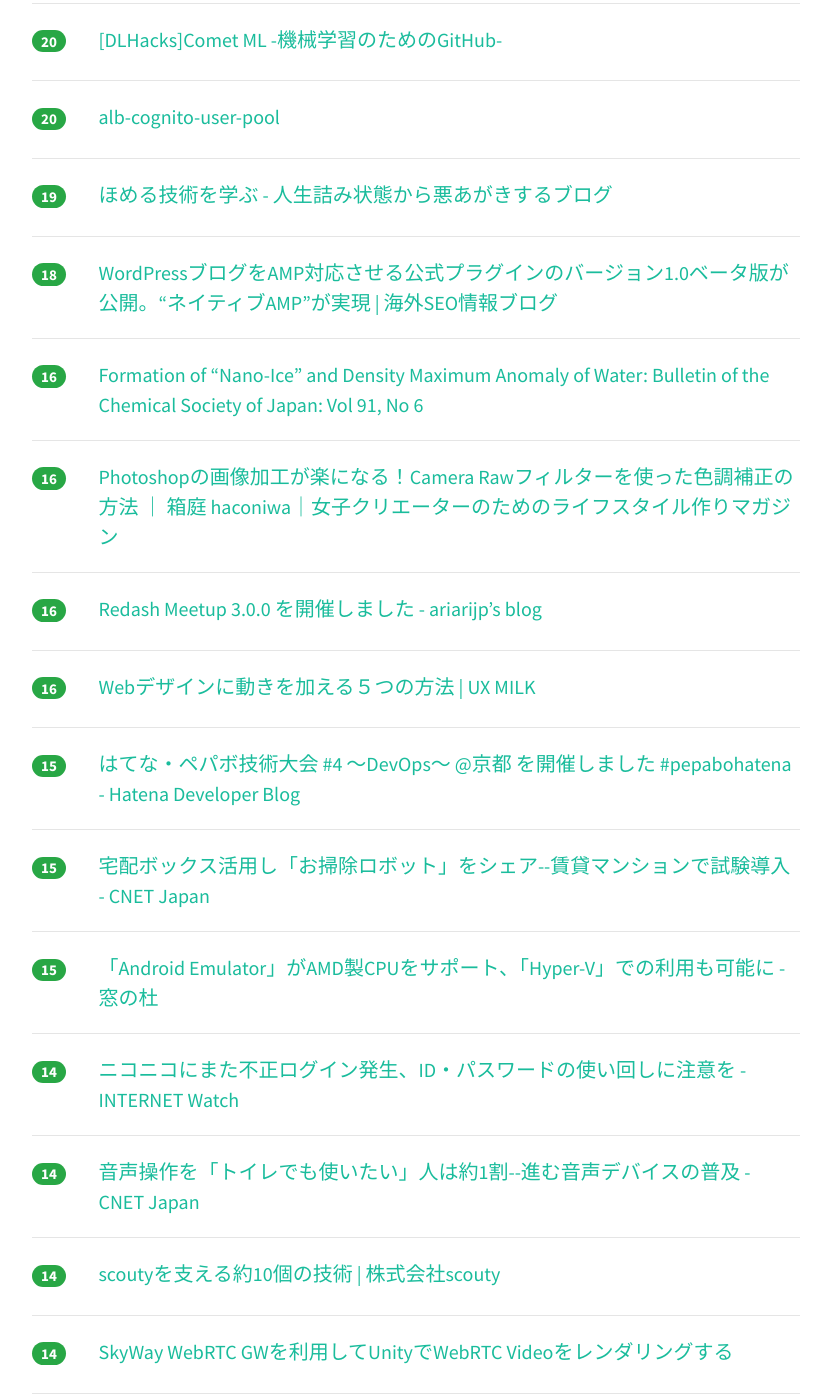
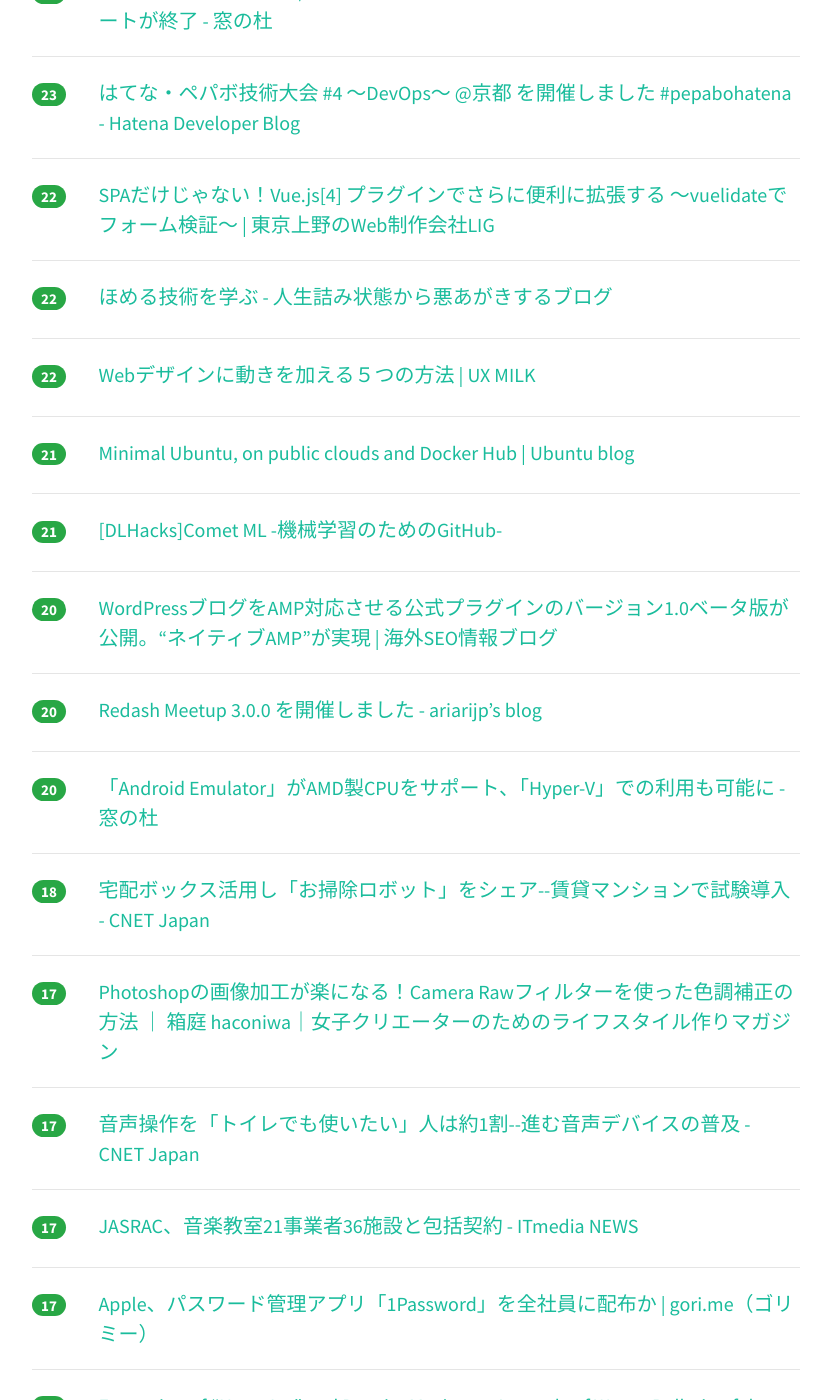
Before and after one commit to yatta47/hatena-matome-site, a Jekyll site: the page built from _posts/2018-07-11-hatena.md, in a window 1280 px wide and 1400 px high, scrolled down 2192 px. Shown: the whole window, without its empty margins (224-1055 px from the left). Built offline with Jekyll 4.4.1, drawn with Linux system fonts in a browser that asks for light colours; nearby versions of some CDN libraries; some of the changed text lies outside the part shown.

Commit message:
Updated 2018-07-11

```diff
--- a/_posts/2018-07-11-hatena.md
+++ b/_posts/2018-07-11-hatena.md
@@ -1,59 +1,79 @@
 ---
 layout: post
 title:  "2018-07-11 はてぶIT"
-date:   2018-07-11 12:02:48
+date:   2018-07-11 13:02:40
 tags: [it-hotentry]
 ---
-47 件のデータあり
+52 件のデータあり
 
 <hr><div class="row">
-<div class="col-1"><span class="badge badge-pill badge-success h2">235</span></div>
+<div class="col-1"><span class="badge badge-pill badge-success h2">249</span></div>
+<div class="col-11"><a href='https://cloudpack.media/41647' target='_blank'>2018年なぜ私達はコンテナ/Dockerを使うのか | cloudpack.media</a></div>
+</div>
+<hr>
+<div class="row">
+<div class="col-1"><span class="badge badge-pill badge-success h2">246</span></div>
 <div class="col-11"><a href='https://www.publickey1.jp/blog/18/javadockerjibgoogle.html' target='_blank'>Javaアプリケーションを自動的にDockerイメージにビルドしてくれる「Jib」、Googleがオープンソースで公開 － Publickey</a></div>
 </div>
 <hr>
 <div class="row">
-<div class="col-1"><span class="badge badge-pill badge-success h2">179</span></div>
-<div class="col-11"><a href='https://cloudpack.media/41647' target='_blank'>2018年なぜ私達はコンテナ/Dockerを使うのか | cloudpack.media</a></div>
-</div>
-<hr>
-<div class="row">
-<div class="col-1"><span class="badge badge-pill badge-success h2">111</span></div>
+<div class="col-1"><span class="badge badge-pill badge-success h2">116</span></div>
 <div class="col-11"><a href='https://gigazine.net/news/20180710-parts-map/' target='_blank'>日本のどこに電子部品店があるか一目で分かる「日本全国電子部品店マップ」 - GIGAZINE</a></div>
 </div>
 <hr>
 <div class="row">
-<div class="col-1"><span class="badge badge-pill badge-success h2">67</span></div>
+<div class="col-1"><span class="badge badge-pill badge-success h2">95</span></div>
 <div class="col-11"><a href='https://qiita.com/Kakuni/items/21b7a587dac77ba84719' target='_blank'>弊社でのJavaScriptの書き方</a></div>
 </div>
 <hr>
 <div class="row">
-<div class="col-1"><span class="badge badge-pill badge-success h2">50</span></div>
+<div class="col-1"><span class="badge badge-pill badge-success h2">56</span></div>
 <div class="col-11"><a href='http://ascii.jp/elem/000/001/707/1707947/' target='_blank'>ASCII.jp：「目標はRPAではなく“知的プロセス自動化”」Kofax CEOが戦略語る (1/2)</a></div>
 </div>
 <hr>
 <div class="row">
-<div class="col-1"><span class="badge badge-pill badge-success h2">45</span></div>
+<div class="col-1"><span class="badge badge-pill badge-success h2">50</span></div>
 <div class="col-11"><a href='https://qiita.com/uint256_t/items/be9a0c2313ea81fa7b20' target='_blank'>[メモ] JavaScriptエンジンを作る話</a></div>
 </div>
 <hr>
 <div class="row">
-<div class="col-1"><span class="badge badge-pill badge-success h2">39</span></div>
+<div class="col-1"><span class="badge badge-pill badge-success h2">40</span></div>
+<div class="col-11"><a href='https://qiita.com/zembutsu/items/f3ca774c52fc8b329c66' target='_blank'>Kubernetes 1.11 カスタム・クラスタをゼロ（スクラッチ）から構築（参考訳）</a></div>
+</div>
+<hr>
+<div class="row">
+<div class="col-1"><span class="badge badge-pill badge-success h2">40</span></div>
 <div class="col-11"><a href='https://courrier.jp/news/archives/127441/' target='_blank'>SNSの機能は「行動科学的コカイン」！｜「人々が病みつきになる方法」に開発者たちも懸念 | クーリエ・ジャポン</a></div>
 </div>
 <hr>
 <div class="row">
-<div class="col-1"><span class="badge badge-pill badge-success h2">38</span></div>
-<div class="col-11"><a href='https://qiita.com/zembutsu/items/f3ca774c52fc8b329c66' target='_blank'>Kubernetes 1.11 カスタム・クラスタをゼロ（スクラッチ）から構築（参考訳）</a></div>
+<div class="col-1"><span class="badge badge-pill badge-success h2">39</span></div>
+<div class="col-11"><a href='https://japan.cnet.com/article/35121944/' target='_blank'>家庭内暴力の背後にはびこるスマートホーム技術などの悪用--対抗手段はあるのか - CNET Japan</a></div>
 </div>
 <hr>
 <div class="row">
-<div class="col-1"><span class="badge badge-pill badge-success h2">30</span></div>
+<div class="col-1"><span class="badge badge-pill badge-success h2">37</span></div>
+<div class="col-11"><a href='https://qiita.com/a24dai/items/5fddbffdbb05b2ed2894' target='_blank'>図解！どのサイトを見てもわからなかった人のためのMVC</a></div>
+</div>
+<hr>
+<div class="row">
+<div class="col-1"><span class="badge badge-pill badge-success h2">35</span></div>
 <div class="col-11"><a href='https://smarthacks.jp/mag/37329' target='_blank'>スマートスピーカーのビジネス活用 先進事例8アプリをまとめてみた。 – SmartHacks Magazine</a></div>
 </div>
 <hr>
 <div class="row">
-<div class="col-1"><span class="badge badge-pill badge-success h2">30</span></div>
-<div class="col-11"><a href='https://qiita.com/a24dai/items/5fddbffdbb05b2ed2894' target='_blank'>図解！どのサイトを見てもわからなかった人のためのMVC</a></div>
+<div class="col-1"><span class="badge badge-pill badge-success h2">34</span></div>
+<div class="col-11"><a href='https://dev.classmethod.jp/hardware/raspberry-pi-3-model-b-plus-usb-boot/' target='_blank'>「Raspberry Pi 3 Model B+」で標準対応になったUSBブートを試してみた。 ｜ Developers.IO</a></div>
+</div>
+<hr>
+<div class="row">
+<div class="col-1"><span class="badge badge-pill badge-success h2">32</span></div>
+<div class="col-11"><a href='https://speakerdeck.com/ueda1023/jia-zhi-falsedi-iji-neng-falsefei-zhi-nikodawaru3tufalseli-you' target='_blank'>価値の低い機能の廃止にこだわる3つの理由 - Speaker Deck</a></div>
+</div>
+<hr>
+<div class="row">
+<div class="col-1"><span class="badge badge-pill badge-success h2">31</span></div>
+<div class="col-11"><a href='https://gigazine.net/news/20180711-what-industry-highest-rpe/' target='_blank'>従業員一人あたりで最も多く収益を生み出す効率の良いビジネスは何なのか？ - GIGAZINE</a></div>
 </div>
 <hr>
 <div class="row">
@@ -63,27 +83,37 @@ tags: [it-hotentry]
 <hr>
 <div class="row">
 <div class="col-1"><span class="badge badge-pill badge-success h2">29</span></div>
-<div class="col-11"><a href='https://dev.classmethod.jp/hardware/raspberry-pi-3-model-b-plus-usb-boot/' target='_blank'>「Raspberry Pi 3 Model B+」で標準対応になったUSBブートを試してみた。 ｜ Developers.IO</a></div>
-</div>
-<hr>
-<div class="row">
-<div class="col-1"><span class="badge badge-pill badge-success h2">27</span></div>
-<div class="col-11"><a href='https://japan.cnet.com/article/35121944/' target='_blank'>家庭内暴力の背後にはびこるスマートホーム技術などの悪用--対抗手段はあるのか - CNET Japan</a></div>
+<div class="col-11"><a href='https://qiita.com/kaizen_nagoya/items/46f2333c2647b0e692b2' target='_blank'>Qiitaでもアセンブラ・機械語　</a></div>
 </div>
 <hr>
 <div class="row">
 <div class="col-1"><span class="badge badge-pill badge-success h2">26</span></div>
-<div class="col-11"><a href='https://gigazine.net/news/20180711-what-industry-highest-rpe/' target='_blank'>従業員一人あたりで最も多く収益を生み出す効率の良いビジネスは何なのか？ - GIGAZINE</a></div>
+<div class="col-11"><a href='https://qiita.com/ishizakiiii/items/3b894b6e987fdf87093e' target='_blank'>大井競馬で帝王賞を機械学習で当てた話</a></div>
+</div>
+<hr>
+<div class="row">
+<div class="col-1"><span class="badge badge-pill badge-success h2">25</span></div>
+<div class="col-11"><a href='https://japan.cnet.com/article/35122279/' target='_blank'>グーグルの元AI責任者がアップルの「Siri」を統括へ - CNET Japan</a></div>
+</div>
+<hr>
+<div class="row">
+<div class="col-1"><span class="badge badge-pill badge-success h2">25</span></div>
+<div class="col-11"><a href='https://japan.cnet.com/article/35122280/' target='_blank'>「Google Pay」で個人間送金が可能に--まず米国で - CNET Japan</a></div>
+</div>
+<hr>
+<div class="row">
+<div class="col-1"><span class="badge badge-pill badge-success h2">24</span></div>
+<div class="col-11"><a href='https://dev.classmethod.jp/cloud/alb-cognito-user-pool/' target='_blank'>alb-cognito-user-pool</a></div>
 </div>
 <hr>
 <div class="row">
 <div class="col-1"><span class="badge badge-pill badge-success h2">23</span></div>
-<div class="col-11"><a href='https://qiita.com/kaizen_nagoya/items/46f2333c2647b0e692b2' target='_blank'>Qiitaでもアセンブラ・機械語　</a></div>
+<div class="col-11"><a href='https://forest.watch.impress.co.jp/docs/news/1132115.html' target='_blank'>Windows ストアアプリ/Chrome アプリ版「はてなブックマーク」アプリのサポートが終了 - 窓の杜</a></div>
 </div>
 <hr>
 <div class="row">
-<div class="col-1"><span class="badge badge-pill badge-success h2">22</span></div>
-<div class="col-11"><a href='https://forest.watch.impress.co.jp/docs/news/1132115.html' target='_blank'>Windows ストアアプリ/Chrome アプリ版「はてなブックマーク」アプリのサポートが終了 - 窓の杜</a></div>
+<div class="col-1"><span class="badge badge-pill badge-success h2">23</span></div>
+<div class="col-11"><a href='http://developer.hatenastaff.com/entry/2018/07/11/100000' target='_blank'>はてな・ペパボ技術大会 #4 〜DevOps〜 @京都 を開催しました #pepabohatena - Hatena Developer Blog</a></div>
 </div>
 <hr>
 <div class="row">
@@ -93,37 +123,62 @@ tags: [it-hotentry]
 <hr>
 <div class="row">
 <div class="col-1"><span class="badge badge-pill badge-success h2">22</span></div>
-<div class="col-11"><a href='https://japan.cnet.com/article/35122279/' target='_blank'>グーグルの元AI責任者がアップルの「Siri」を統括へ - CNET Japan</a></div>
+<div class="col-11"><a href='https://www.jin-tsumi.work/entry/2018/07/11/090138' target='_blank'>ほめる技術を学ぶ - 人生詰み状態から悪あがきするブログ</a></div>
+</div>
+<hr>
+<div class="row">
+<div class="col-1"><span class="badge badge-pill badge-success h2">22</span></div>
+<div class="col-11"><a href='http://uxmilk.jp/72382' target='_blank'>Webデザインに動きを加える５つの方法 | UX MILK</a></div>
 </div>
 <hr>
 <div class="row">
 <div class="col-1"><span class="badge badge-pill badge-success h2">21</span></div>
-<div class="col-11"><a href='https://japan.cnet.com/article/35122280/' target='_blank'>「Google Pay」で個人間送金が可能に--まず米国で - CNET Japan</a></div>
-</div>
-<hr>
-<div class="row">
-<div class="col-1"><span class="badge badge-pill badge-success h2">20</span></div>
 <div class="col-11"><a href='https://blog.ubuntu.com/2018/07/09/minimal-ubuntu-released' target='_blank'>Minimal Ubuntu, on public clouds and Docker Hub | Ubuntu blog</a></div>
 </div>
 <hr>
 <div class="row">
-<div class="col-1"><span class="badge badge-pill badge-success h2">20</span></div>
+<div class="col-1"><span class="badge badge-pill badge-success h2">21</span></div>
 <div class="col-11"><a href='https://www.slideshare.net/DeepLearningJP2016/dlhackscomet-ml-github-103547890' target='_blank'>[DLHacks]Comet ML -機械学習のためのGitHub-</a></div>
 </div>
 <hr>
 <div class="row">
 <div class="col-1"><span class="badge badge-pill badge-success h2">20</span></div>
-<div class="col-11"><a href='https://dev.classmethod.jp/cloud/alb-cognito-user-pool/' target='_blank'>alb-cognito-user-pool</a></div>
+<div class="col-11"><a href='https://www.suzukikenichi.com/blog/amp-plugin-v-1-0-makes-native-amp-possible/' target='_blank'>WordPressブログをAMP対応させる公式プラグインのバージョン1.0ベータ版が公開。“ネイティブAMP”が実現 | 海外SEO情報ブログ</a></div>
 </div>
 <hr>
 <div class="row">
-<div class="col-1"><span class="badge badge-pill badge-success h2">19</span></div>
-<div class="col-11"><a href='https://www.jin-tsumi.work/entry/2018/07/11/090138' target='_blank'>ほめる技術を学ぶ - 人生詰み状態から悪あがきするブログ</a></div>
+<div class="col-1"><span class="badge badge-pill badge-success h2">20</span></div>
+<div class="col-11"><a href='http://ariarijp.hatenablog.com/entry/2018/07/10/233026' target='_blank'>Redash Meetup 3.0.0 を開催しました - ariarijp’s blog</a></div>
+</div>
+<hr>
+<div class="row">
+<div class="col-1"><span class="badge badge-pill badge-success h2">20</span></div>
+<div class="col-11"><a href='https://forest.watch.impress.co.jp/docs/news/1132197.html' target='_blank'>「Android Emulator」がAMD製CPUをサポート、「Hyper-V」での利用も可能に - 窓の杜</a></div>
 </div>
 <hr>
 <div class="row">
 <div class="col-1"><span class="badge badge-pill badge-success h2">18</span></div>
-<div class="col-11"><a href='https://www.suzukikenichi.com/blog/amp-plugin-v-1-0-makes-native-amp-possible/' target='_blank'>WordPressブログをAMP対応させる公式プラグインのバージョン1.0ベータ版が公開。“ネイティブAMP”が実現 | 海外SEO情報ブログ</a></div>
+<div class="col-11"><a href='https://japan.cnet.com/article/35122272/' target='_blank'>宅配ボックス活用し「お掃除ロボット」をシェア--賃貸マンションで試験導入 - CNET Japan</a></div>
+</div>
+<hr>
+<div class="row">
+<div class="col-1"><span class="badge badge-pill badge-success h2">17</span></div>
+<div class="col-11"><a href='http://www.haconiwa-mag.com/study/2018/07/design-archive08/' target='_blank'>Photoshopの画像加工が楽になる！Camera Rawフィルターを使った色調補正の方法 ｜ 箱庭 haconiwa｜女子クリエーターのためのライフスタイル作りマガジン</a></div>
+</div>
+<hr>
+<div class="row">
+<div class="col-1"><span class="badge badge-pill badge-success h2">17</span></div>
+<div class="col-11"><a href='https://japan.cnet.com/article/35122189/' target='_blank'>音声操作を「トイレでも使いたい」人は約1割--進む音声デバイスの普及 - CNET Japan</a></div>
+</div>
+<hr>
+<div class="row">
+<div class="col-1"><span class="badge badge-pill badge-success h2">17</span></div>
+<div class="col-11"><a href='http://www.itmedia.co.jp/news/articles/1807/11/news050.html' target='_blank'>JASRAC、音楽教室21事業者36施設と包括契約 - ITmedia NEWS</a></div>
+</div>
+<hr>
+<div class="row">
+<div class="col-1"><span class="badge badge-pill badge-success h2">17</span></div>
+<div class="col-11"><a href='https://gori.me/apple/apple-news/108218' target='_blank'>Apple、パスワード管理アプリ「1Password」を全社員に配布か | gori.me（ゴリミー）</a></div>
 </div>
 <hr>
 <div class="row">
@@ -133,32 +188,7 @@ tags: [it-hotentry]
 <hr>
 <div class="row">
 <div class="col-1"><span class="badge badge-pill badge-success h2">16</span></div>
-<div class="col-11"><a href='http://www.haconiwa-mag.com/study/2018/07/design-archive08/' target='_blank'>Photoshopの画像加工が楽になる！Camera Rawフィルターを使った色調補正の方法 ｜ 箱庭 haconiwa｜女子クリエーターのためのライフスタイル作りマガジン</a></div>
-</div>
-<hr>
-<div class="row">
-<div class="col-1"><span class="badge badge-pill badge-success h2">16</span></div>
-<div class="col-11"><a href='http://ariarijp.hatenablog.com/entry/2018/07/10/233026' target='_blank'>Redash Meetup 3.0.0 を開催しました - ariarijp’s blog</a></div>
-</div>
-<hr>
-<div class="row">
-<div class="col-1"><span class="badge badge-pill badge-success h2">16</span></div>
-<div class="col-11"><a href='http://uxmilk.jp/72382' target='_blank'>Webデザインに動きを加える５つの方法 | UX MILK</a></div>
-</div>
-<hr>
-<div class="row">
-<div class="col-1"><span class="badge badge-pill badge-success h2">15</span></div>
-<div class="col-11"><a href='http://developer.hatenastaff.com/entry/2018/07/11/100000' target='_blank'>はてな・ペパボ技術大会 #4 〜DevOps〜 @京都 を開催しました #pepabohatena - Hatena Developer Blog</a></div>
-</div>
-<hr>
-<div class="row">
-<div class="col-1"><span class="badge badge-pill badge-success h2">15</span></div>
-<div class="col-11"><a href='https://japan.cnet.com/article/35122272/' target='_blank'>宅配ボックス活用し「お掃除ロボット」をシェア--賃貸マンションで試験導入 - CNET Japan</a></div>
-</div>
-<hr>
-<div class="row">
-<div class="col-1"><span class="badge badge-pill badge-success h2">15</span></div>
-<div class="col-11"><a href='https://forest.watch.impress.co.jp/docs/news/1132197.html' target='_blank'>「Android Emulator」がAMD製CPUをサポート、「Hyper-V」での利用も可能に - 窓の杜</a></div>
+<div class="col-11"><a href='https://www.wantedly.com/companies/scouty/post_articles/125542' target='_blank'>scoutyを支える約10個の技術 | 株式会社scouty</a></div>
 </div>
 <hr>
 <div class="row">
@@ -168,12 +198,7 @@ tags: [it-hotentry]
 <hr>
 <div class="row">
 <div class="col-1"><span class="badge badge-pill badge-success h2">14</span></div>
-<div class="col-11"><a href='https://japan.cnet.com/article/35122189/' target='_blank'>音声操作を「トイレでも使いたい」人は約1割--進む音声デバイスの普及 - CNET Japan</a></div>
-</div>
-<hr>
-<div class="row">
-<div class="col-1"><span class="badge badge-pill badge-success h2">14</span></div>
-<div class="col-11"><a href='https://www.wantedly.com/companies/scouty/post_articles/125542' target='_blank'>scoutyを支える約10個の技術 | 株式会社scouty</a></div>
+<div class="col-11"><a href='https://blogs.unity3d.com/jp/2018/07/10/2018-2-is-now-available/' target='_blank'>2018.2 is now available – Unity Blog</a></div>
 </div>
 <hr>
 <div class="row">
@@ -183,12 +208,17 @@ tags: [it-hotentry]
 <hr>
 <div class="row">
 <div class="col-1"><span class="badge badge-pill badge-success h2">13</span></div>
-<div class="col-11"><a href='https://blogs.unity3d.com/jp/2018/07/10/2018-2-is-now-available/' target='_blank'>2018.2 is now available – Unity Blog</a></div>
+<div class="col-11"><a href='https://michsuzuki.hatenablog.com/entry/2018/07/11/000051' target='_blank'>7月11日はiPhone日本上陸10周年！ 上陸前後にiPhoneに言及した人気記事をまとめて当時の雰囲気を味わってみた - スズキオンライン</a></div>
 </div>
 <hr>
 <div class="row">
 <div class="col-1"><span class="badge badge-pill badge-success h2">13</span></div>
-<div class="col-11"><a href='http://www.itmedia.co.jp/news/articles/1807/11/news050.html' target='_blank'>JASRAC、音楽教室21事業者36施設と包括契約 - ITmedia NEWS</a></div>
+<div class="col-11"><a href='https://github.com/GoogleContainerTools/jib' target='_blank'>GitHub - GoogleContainerTools/jib: Build container images for your Java applications.</a></div>
+</div>
+<hr>
+<div class="row">
+<div class="col-1"><span class="badge badge-pill badge-success h2">13</span></div>
+<div class="col-11"><a href='https://devblog.thebase.in/entry/2018/07/11/110000' target='_blank'>「お母さんも使える」サービスはどう生まれているのか？　BASEのデザイン思想 - BASE開発チームブログ</a></div>
 </div>
 <hr>
 <div class="row">
@@ -197,13 +227,13 @@ tags: [it-hotentry]
 </div>
 <hr>
 <div class="row">
-<div class="col-1"><span class="badge badge-pill badge-success h2">11</span></div>
-<div class="col-11"><a href='http://phpspot.org/blog/archives/2018/07/jssvgjs2flowcha.html' target='_blank'>JSのコードをSVG形式のフローチャートにして見やすくする「js2flowchart」:phpspot開発日誌</a></div>
+<div class="col-1"><span class="badge badge-pill badge-success h2">12</span></div>
+<div class="col-11"><a href='https://www.businessinsider.jp/post-171057' target='_blank'>わずか400ドル｢Surface Go｣の価格破壊、これはiPad Proキラーだ —— ユーザー目線で仕様を徹底比較 | BUSINESS INSIDER JAPAN</a></div>
 </div>
 <hr>
 <div class="row">
-<div class="col-1"><span class="badge badge-pill badge-success h2">11</span></div>
-<div class="col-11"><a href='https://github.com/GoogleContainerTools/jib' target='_blank'>GitHub - GoogleContainerTools/jib: Build container images for your Java applications.</a></div>
+<div class="col-1"><span class="badge badge-pill badge-success h2">12</span></div>
+<div class="col-11"><a href='http://phpspot.org/blog/archives/2018/07/jssvgjs2flowcha.html' target='_blank'>JSのコードをSVG形式のフローチャートにして見やすくする「js2flowchart」:phpspot開発日誌</a></div>
 </div>
 <hr>
 <div class="row">
@@ -213,12 +243,12 @@ tags: [it-hotentry]
 <hr>
 <div class="row">
 <div class="col-1"><span class="badge badge-pill badge-success h2">9</span></div>
-<div class="col-11"><a href='https://michsuzuki.hatenablog.com/entry/2018/07/11/000051' target='_blank'>7月11日はiPhone日本上陸10周年！ 上陸前後にiPhoneに言及した人気記事をまとめて当時の雰囲気を味わってみた - スズキオンライン</a></div>
+<div class="col-11"><a href='https://parashuto.com/rriver/responsive-web/rwd-for-apple-watch' target='_blank'>Apple Watch（watchOS 5）向けのレスポンシブ対応についてのまとめ | Rriver</a></div>
 </div>
 <hr>
 <div class="row">
-<div class="col-1"><span class="badge badge-pill badge-success h2">8</span></div>
-<div class="col-11"><a href='https://www.businessinsider.jp/post-171057' target='_blank'>わずか400ドル｢Surface Go｣の価格破壊、これはiPad Proキラーだ —— ユーザー目線で仕様を徹底比較 | BUSINESS INSIDER JAPAN</a></div>
+<div class="col-1"><span class="badge badge-pill badge-success h2">9</span></div>
+<div class="col-11"><a href='https://www3.nhk.or.jp/news/html/20180711/k10011527591000.html' target='_blank'>米の電気自動車メーカー「テスラ」 上海に新工場建設へ | NHKニュース</a></div>
 </div>
 <hr>
 <div class="row">
@@ -232,11 +262,6 @@ tags: [it-hotentry]
 </div>
 <hr>
 <div class="row">
-<div class="col-1"><span class="badge badge-pill badge-success h2">6</span></div>
-<div class="col-11"><a href='https://parashuto.com/rriver/responsive-web/rwd-for-apple-watch' target='_blank'>Apple Watch（watchOS 5）向けのレスポンシブ対応についてのまとめ | Rriver</a></div>
-</div>
-<hr>
-<div class="row">
 <div class="col-1"><span class="badge badge-pill badge-success h2">5</span></div>
 <div class="col-11"><a href='https://www.ruby.or.jp/ja/news/20180710' target='_blank'>Rubyアソシエーション - Rubyアソシエーション開発助成成果報告会 開催報告</a></div>
 </div>
```
